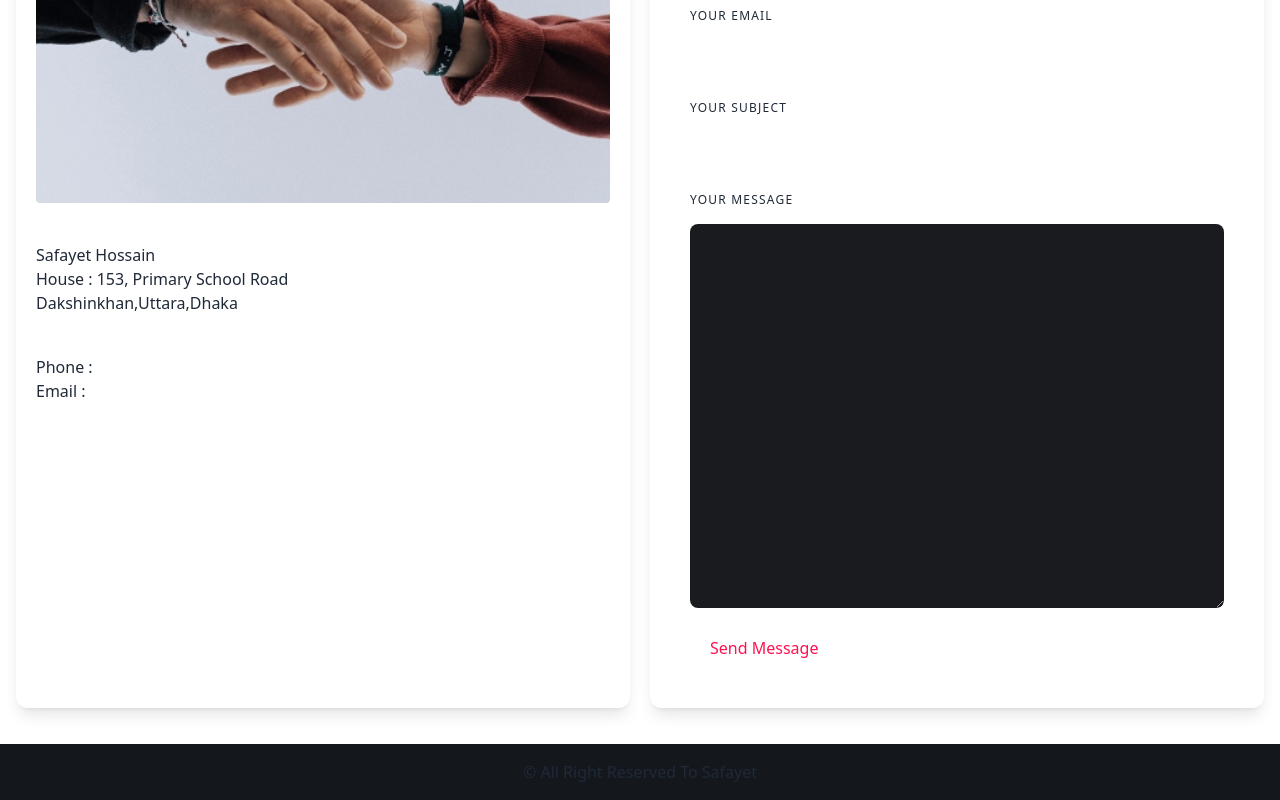
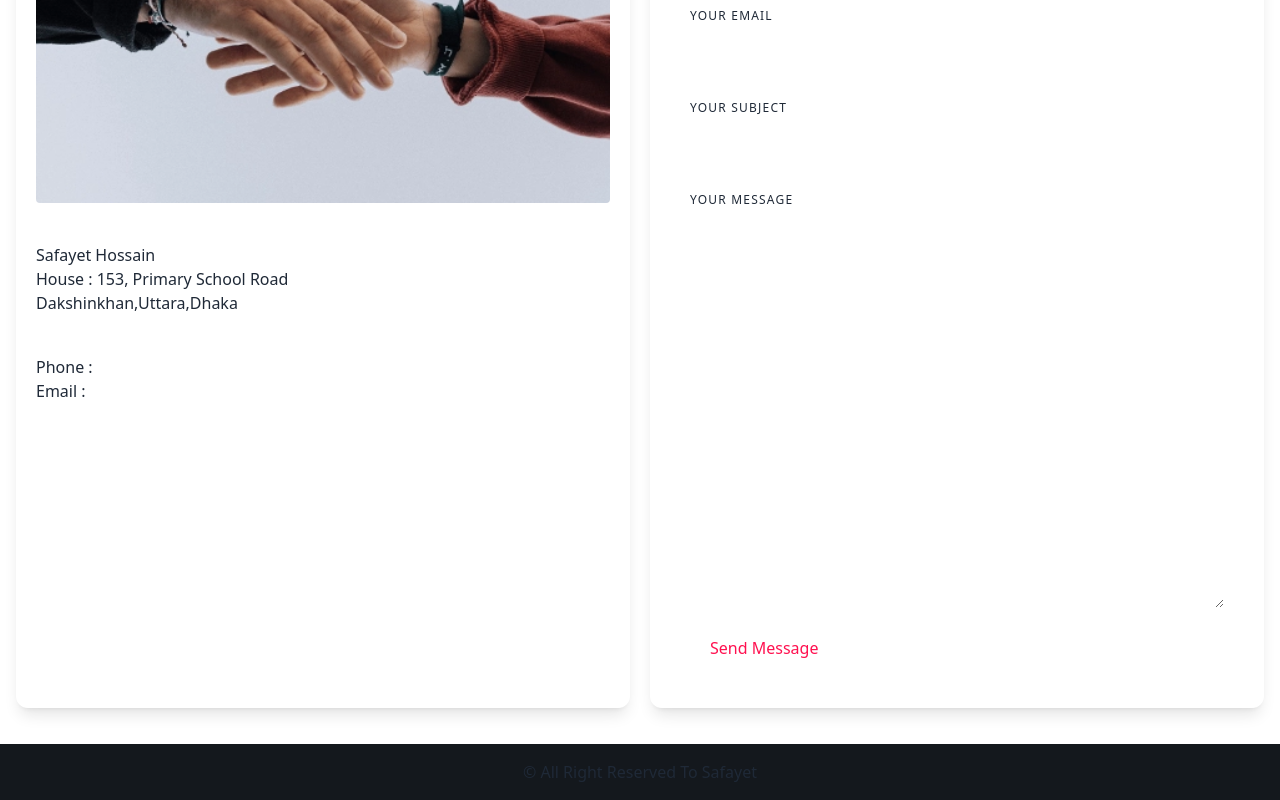
Before and after one commit to safayet404/svelte-portfolio, a SvelteKit app: page / in a window 1280 px wide. Shown: the part 7294-8094 px from the top of the page. Built offline with nearby package versions, Linux system fonts and the light colour scheme; some icons are missing.

Commit message:
textarea bg change

```diff
--- a/src/components/Contact.svelte
+++ b/src/components/Contact.svelte
@@ -66,7 +66,7 @@ initAOS()
 
            <div class="flex flex-col w-full mt-5">
             <label for="message" class="uppercase text-xs tracking-widest mb-4">your message</label>
-            <textarea class="w-full h-28 md:h-96 outline-none p-2 rounded-lg bg-[#191B1E]" ></textarea>
+            <textarea class="w-full h-28 md:h-96 outline-none p-2 rounded-lg bg-white text-black" ></textarea>
            </div>
 
            <button class="text-[#FF104F] rounded-lg px-5 py-2 mt-5
```
